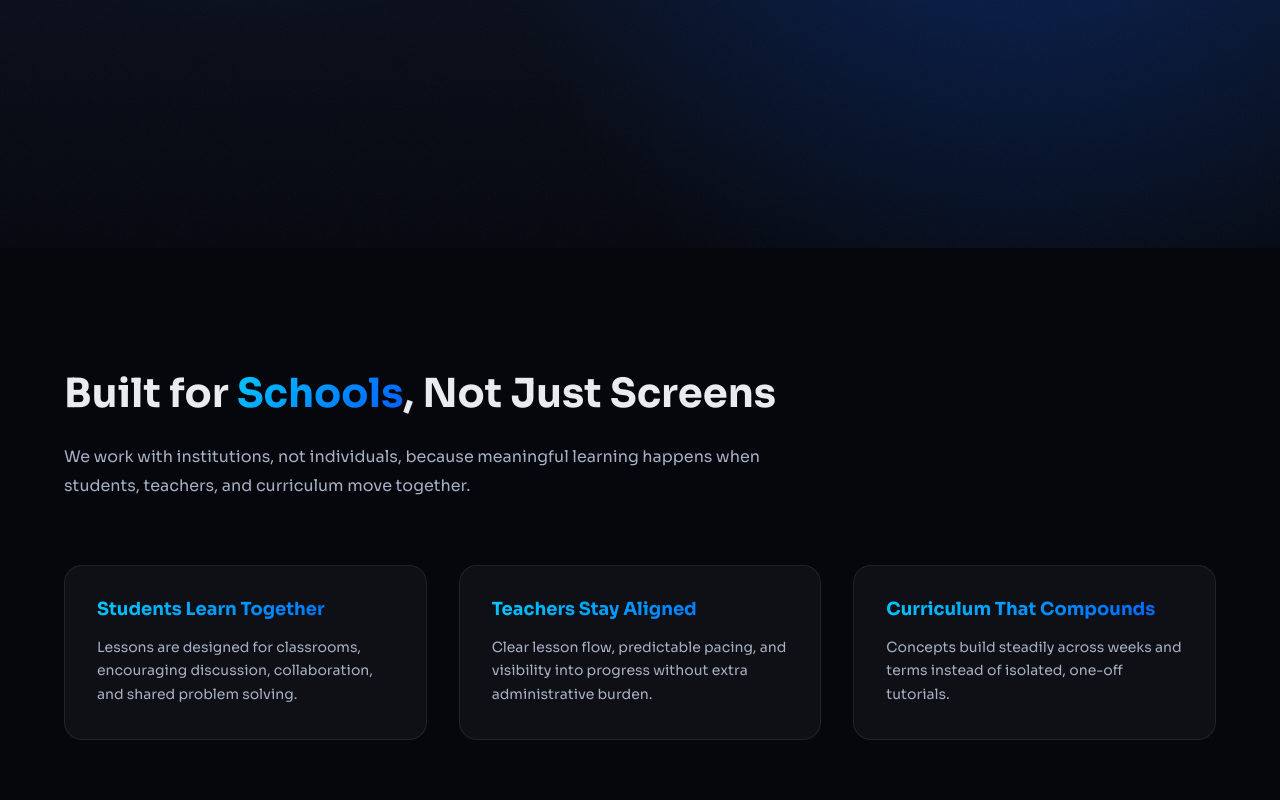
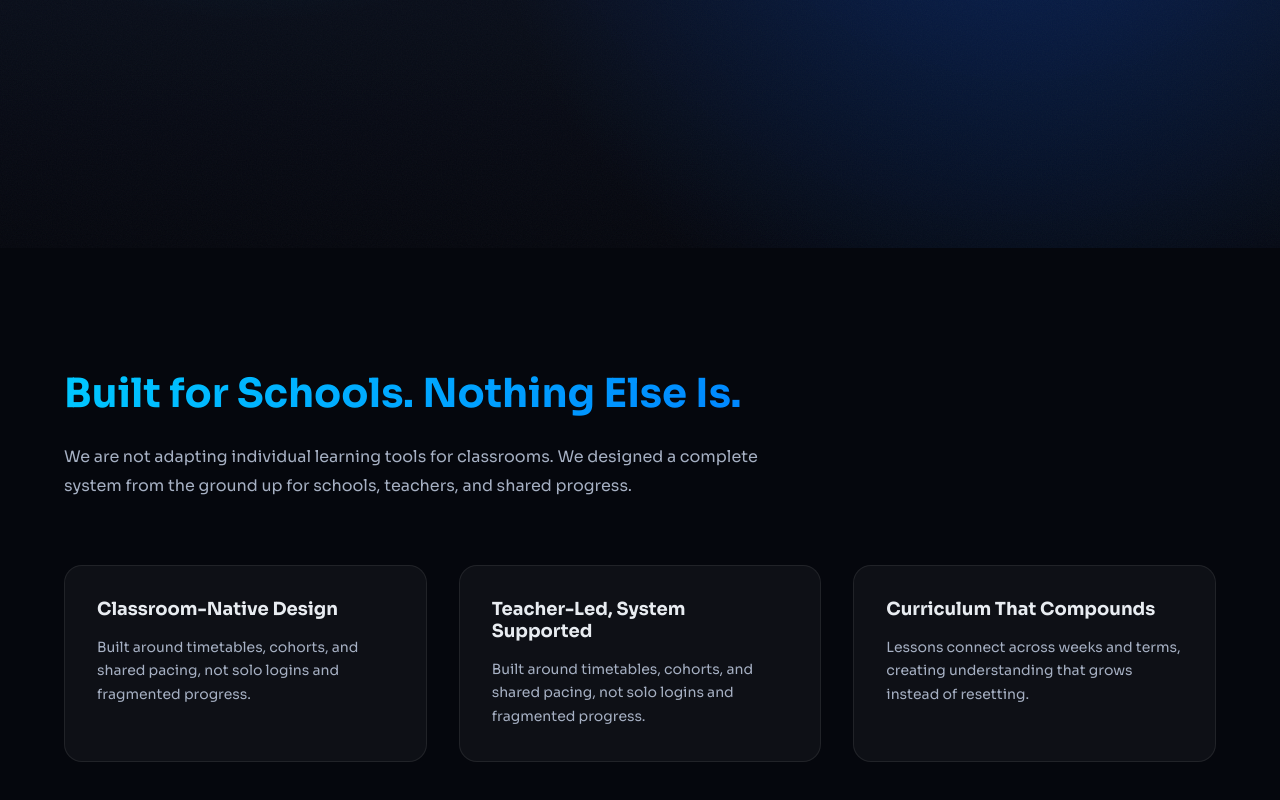
Before and after one commit to Megh-coder-23/The-Book-of-Code, a plain HTML site: page index.html in a window 1280 px wide. Shown: the part 792-1592 px from the top of the page. Drawn offline with Linux system fonts and the light colour scheme.

Commit message:
Update site

```diff
--- a/index.html
+++ b/index.html
@@ -84,7 +84,6 @@
         border-bottom: 1px solid var(--border-soft);
         z-index: 1000;
       }
-
 
       nav .logo-div {
         display: flex;
@@ -331,7 +330,9 @@
         <a href="curriculum.html">Curriculum</a>
         <a href="about-us.html">About</a>
         <a href="our-team.html">Team</a>
-        <a href="school-registration.html" class="register-link">Register School</a>
+        <a href="school-registration.html" class="register-link"
+          >Register School</a
+        >
         <a href="login.html" class="login-link">Login</a>
       </div>
     </nav>
@@ -355,38 +356,39 @@
       </div>
     </section>
 
-    <!-- MIDDLE: WHY SCHOOLS -->
+    <!-- Benefits Section -->
     <section>
-      <h2 class="section-title">
-        Built for <span class="gradient-text">Schools</span>, Not Just Screens
+      <h2 class="section-title gradient-text">
+        Built for Schools. Nothing Else Is.
       </h2>
       <p class="section-desc">
-        We work with institutions, not individuals, because meaningful learning
-        happens when students, teachers, and curriculum move together.
+        We are not adapting individual learning tools for classrooms. We
+        designed a complete system from the ground up for schools, teachers, and
+        shared progress.
       </p>
 
       <div class="card-grid">
         <div class="card">
-          <h3 class="gradient-text">Students Learn Together</h3>
+          <h3>Classroom-Native Design</h3>
           <p>
-            Lessons are designed for classrooms, encouraging discussion,
-            collaboration, and shared problem solving.
+            Built around timetables, cohorts, and shared pacing, not solo logins
+            and fragmented progress.
           </p>
         </div>
 
         <div class="card">
-          <h3 class="gradient-text">Teachers Stay Aligned</h3>
+          <h3>Teacher-Led, System Supported</h3>
           <p>
-            Clear lesson flow, predictable pacing, and visibility into progress
-            without extra administrative burden.
+            Built around timetables, cohorts, and shared pacing, not solo logins
+            and fragmented progress.
           </p>
         </div>
 
         <div class="card">
-          <h3 class="gradient-text">Curriculum That Compounds</h3>
+          <h3>Curriculum That Compounds</h3>
           <p>
-            Concepts build steadily across weeks and terms instead of isolated,
-            one-off tutorials.
+            Lessons connect across weeks and terms, creating understanding that
+            grows instead of resetting.
           </p>
         </div>
       </div>
@@ -422,7 +424,7 @@
 
     <script>
       const sentence =
-        'Teaching students to <br /><span class="gradient-text">think in code,</span> together.';
+        'Built for <span class="gradient-text">classrooms,</span> <br />not individuals.';
 
       const typingSpeed = 55;
       const typingElement = document.querySelector(".typing-text");
```
